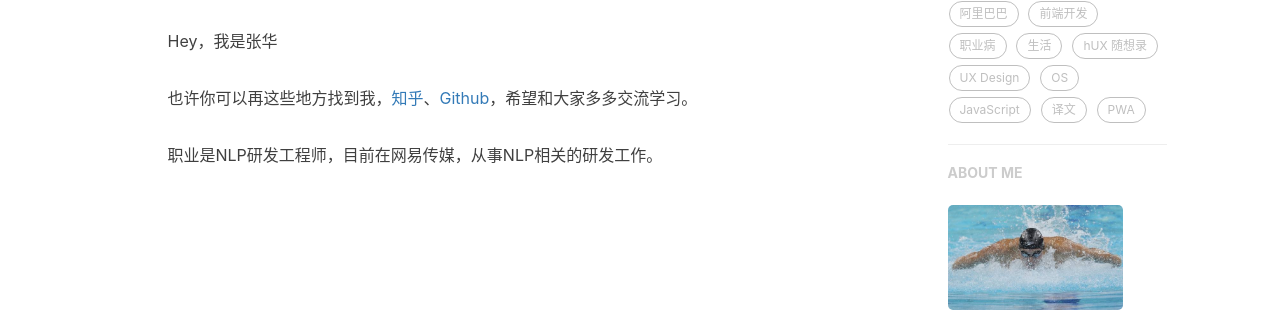
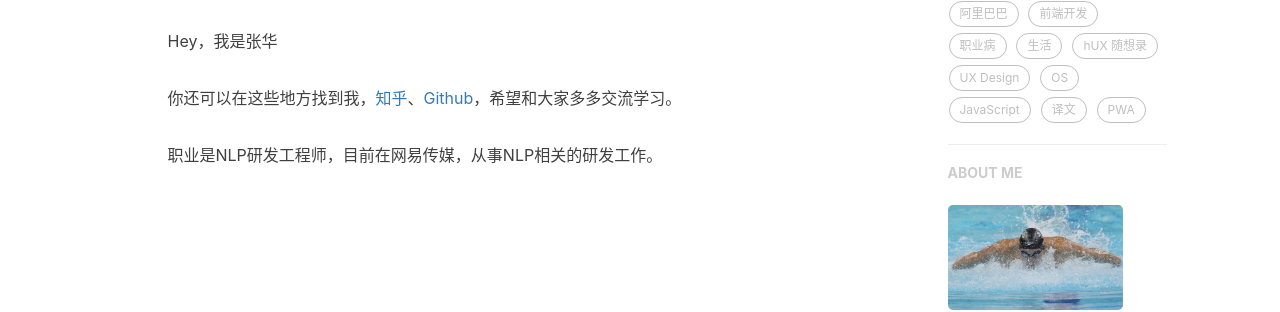
Before and after one commit to Hua-Zhang/Hua-Zhang.GitHub.io, a Jekyll site: the page built from about.html, in a window 1280 px wide. Shown: the part 549-861 px from the top of the page. Built offline with Jekyll 4.4.1, drawn with Linux system fonts in a browser that asks for light colours; nearby versions of some CDN libraries; comment, search, counter and statistics services are not loaded.

Commit message:
change about

```diff
--- a/_includes/about/zh.md
+++ b/_includes/about/zh.md
@@ -2,6 +2,6 @@
 
 Hey，我是张华
 
-也许你可以再这些地方找到我，[知乎](https://www.zhihu.com/people/zhang_hua/)、[Github](http://github.com/Hua-Zhang/)，希望和大家多多交流学习。
+你还可以在这些地方找到我，[知乎](https://www.zhihu.com/people/zhang_hua/)、[Github](http://github.com/Hua-Zhang/)，希望和大家多多交流学习。
 
 职业是NLP研发工程师，目前在网易传媒，从事NLP相关的研发工作。
```
